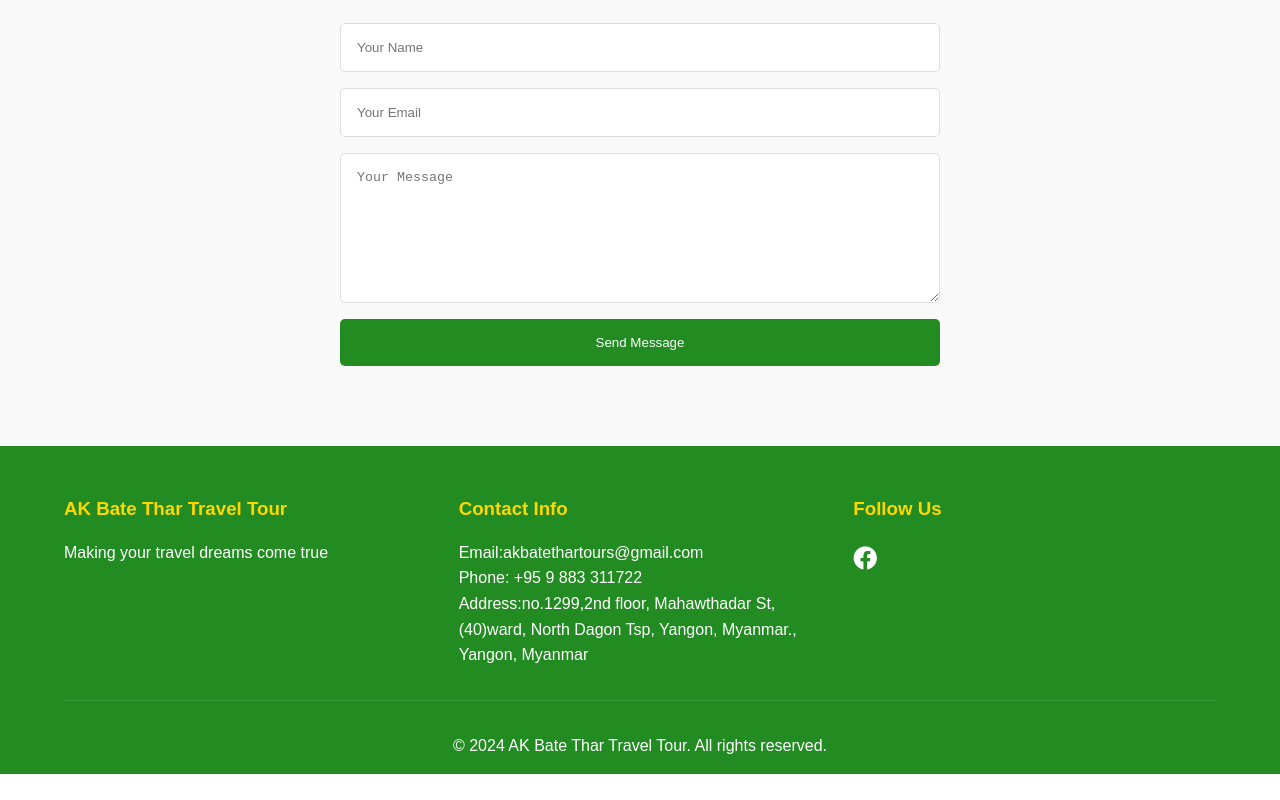
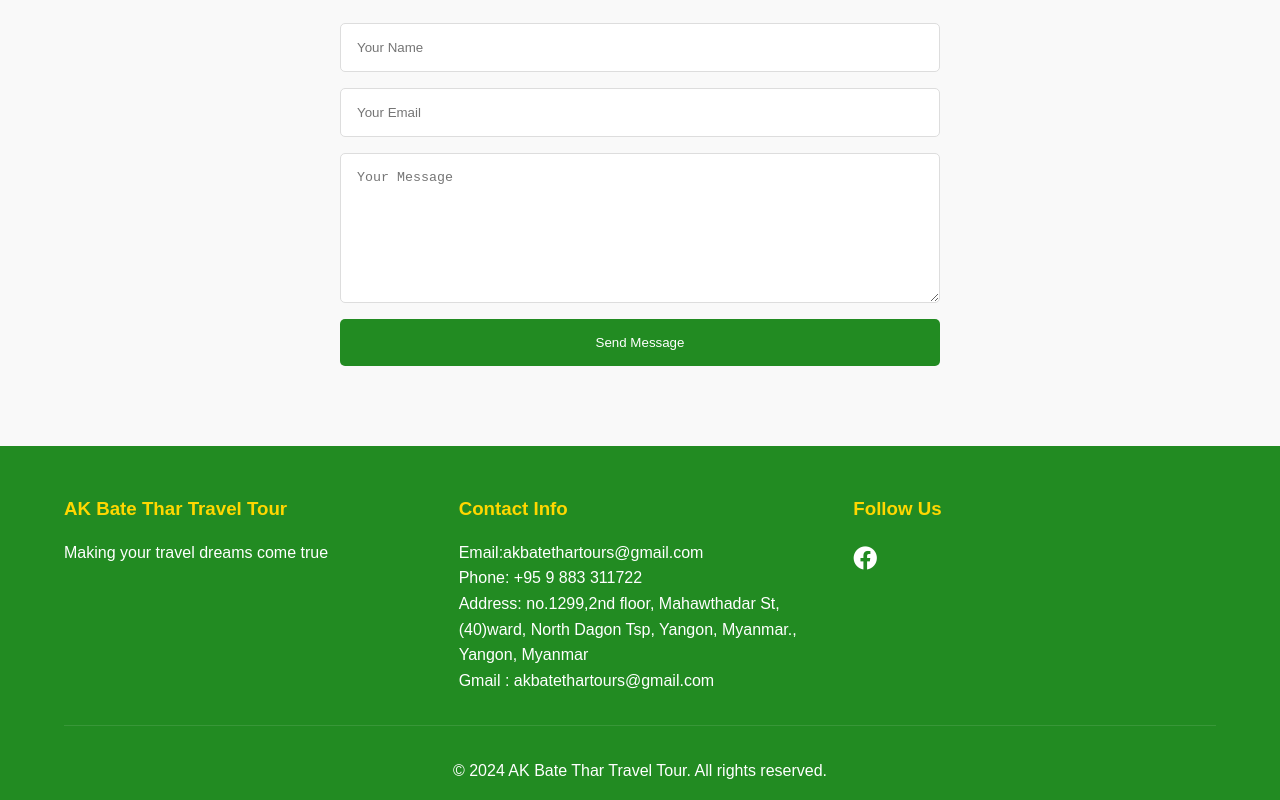
Before and after one commit to Trion/akbatethar, a plain HTML site: page index.html in a window 1280 px wide. Shown: the part 2571-3371 px from the top of the page. Before the commit the page ends 3345 px from the top, so only its background shows below. Drawn offline with Linux system fonts and the light colour scheme; some icons are missing.

Commit message:
Update index.html

```diff
--- a/index.html
+++ b/index.html
@@ -140,7 +140,8 @@
                 <h3>Contact Info</h3>
                 <p>Email:akbatethartours@gmail.com</p>
                 <p>Phone: +95 9 883 311722</p>
-                <p>Address:no.1299,2nd floor, Mahawthadar St,(40)ward, North Dagon Tsp, Yangon, Myanmar., Yangon, Myanmar</p>
+                <p>Address: no.1299,2nd floor, Mahawthadar St,(40)ward, North Dagon Tsp, Yangon, Myanmar., Yangon, Myanmar</p>
+                <p>Gmail : akbatethartours@gmail.com</p>
             </div>
             <div class="footer-section">
                 <h3>Follow Us</h3>
```
